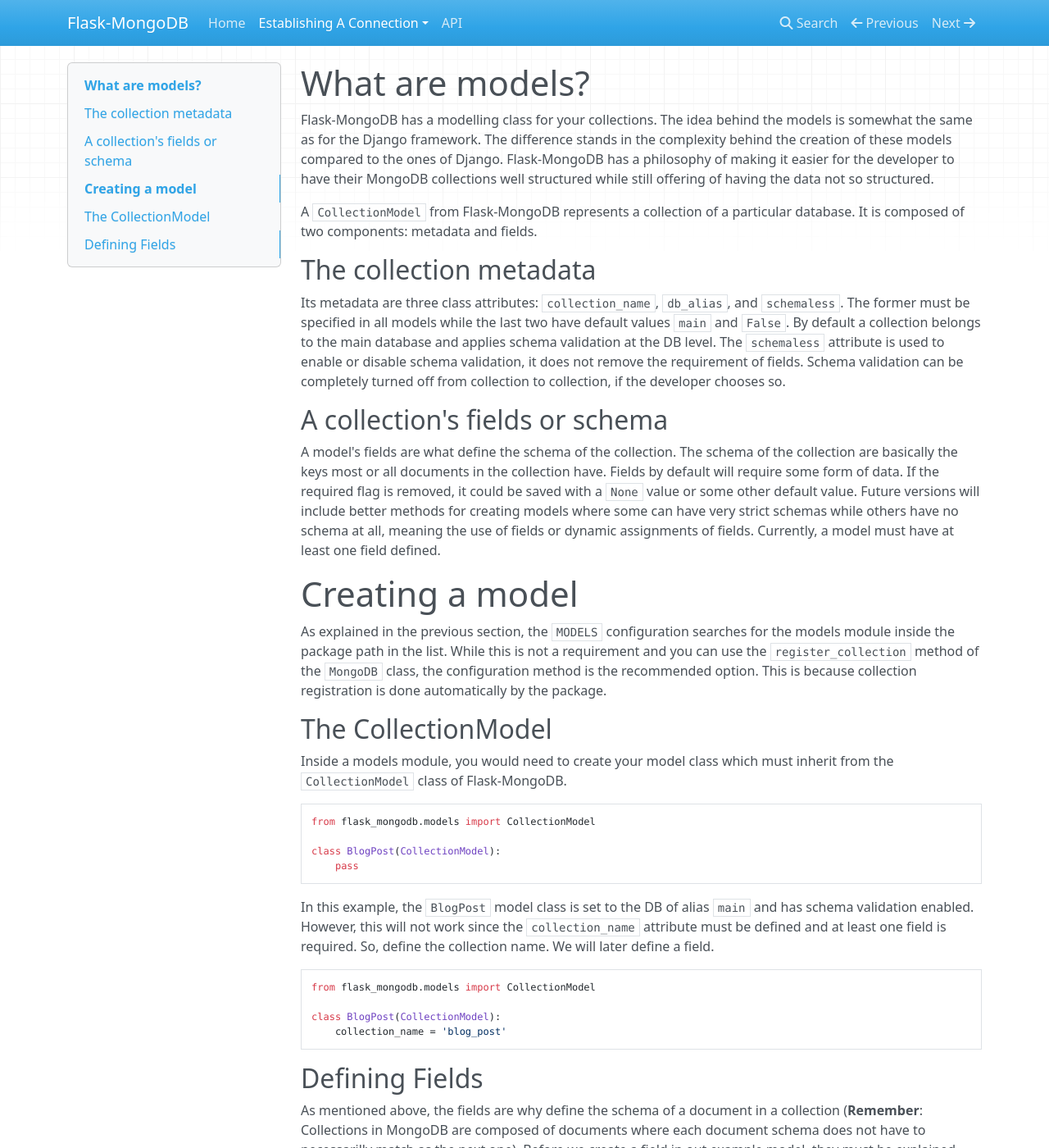
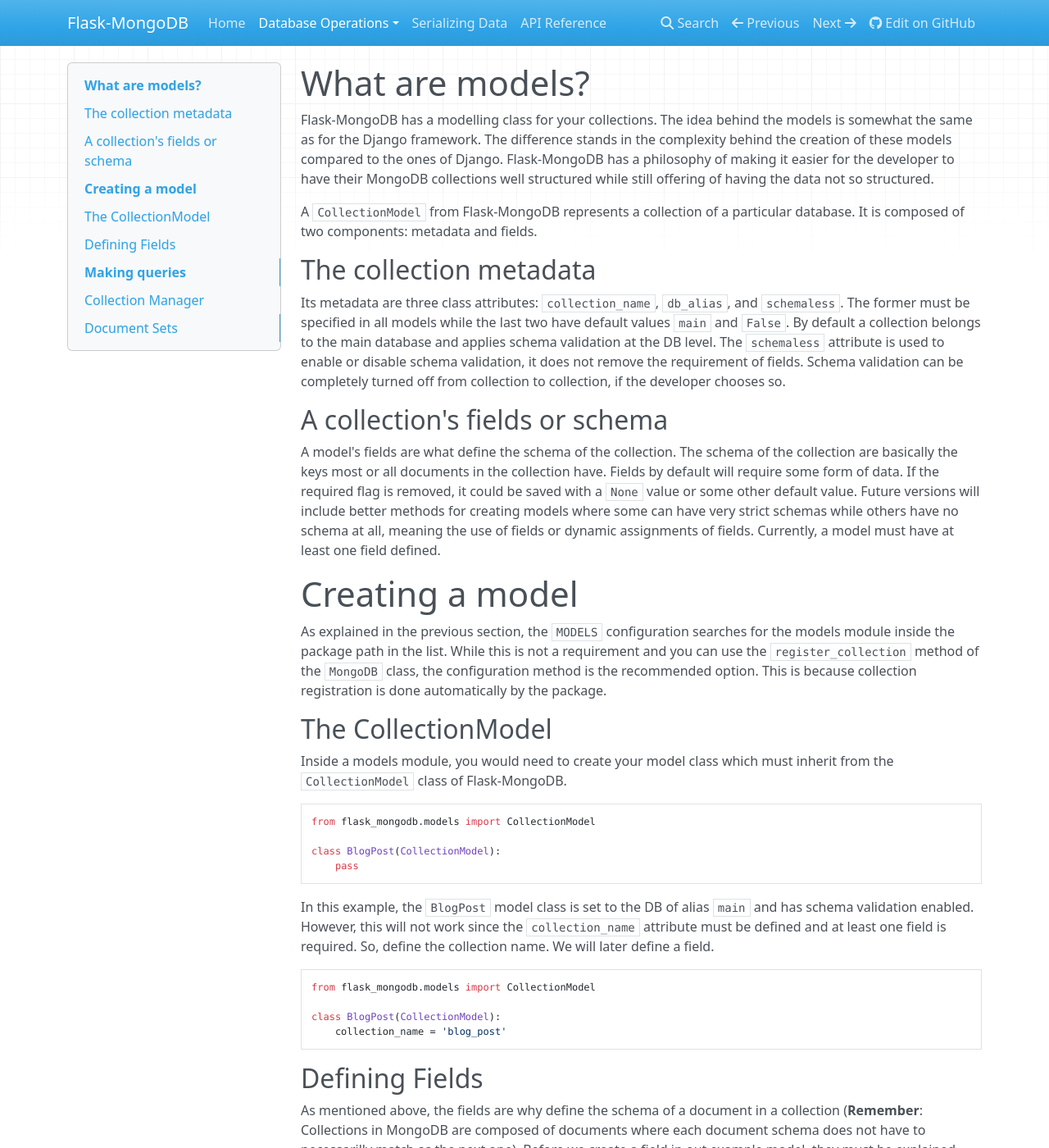
Before and after one commit to juanmanuel96/flask-mongodb, an MkDocs documentation site: the page built from docs/collections.md, in a window 1280 px wide and 1400 px high. Shown: the whole window at 82% size. Built offline with MkDocs 1.6.1, drawn with Linux system fonts in a browser that asks for light colours; nearby versions of some CDN libraries; some of the changed text lies outside the part shown.

Commit message:
More documentation done

````diff
--- a/docs/collections.md
+++ b/docs/collections.md
@@ -52,7 +52,7 @@
 3. `default`: A default value the field will have; can be a callable
 4. `clean_data_func`: A callable that will clean the data before it is returned
 
-For more field specifics, refer to the API section.
+For more field specifics, refer to the API Reference section.
 
 ### Adding a field to the model
 
@@ -68,3 +68,21 @@
 ```
 
 This is all that is required to create a model. Add this model package to the `MODELS` config variable to register the collection.
+
+# Making queries
+
+MongoDB querying system uses JSON to make DB queries. Collection models come with a manager attribute which can run queries. The methods for running queries with the manager have the same name as the Collection instance from pymongo.
+
+## Collection Manager
+
+The `manager` attribute is an instance of the `CollectionManager` class. This class has a single attribute which is the model itself. The collection manager has the task of making every query to the database. As mentioned above, the manager implements the same querying as pymongo but modified to meet the requirements of Flask-MongoDB. The queries are:
+
+- `find`: Returns a document set of copies of the model with the corresponding document values
+- `find_one`: Returns a single model copy with the corresponding document values
+- `insert_one`: Inserts one single document into the collection
+- `update_one`: Updates only one document in the collection, default update type is `$set`
+- `delete_one`: Deletes a single document in the collection
+
+## Document Sets
+
+The `DocumentSet` class is a list like class where it contains copies of the model with the corresponding values from the collection documents. Only the `find` function of the manager returns a document set.
--- /dev/null
+++ b/docs/stylesheet/extra.css
@@ -0,0 +1,19 @@
+.class_attr_list {
+    padding-left: 30px;
+}
+
+.params {
+    font-style: italic;
+}
+
+.py_class {
+    font-size: 16pt;
+    font-weight: bold;
+    font-family: 'Courier New', Courier, monospace;
+}
+
+.class_attr {
+    font-size: 14.5pt;
+    font-weight: bold;
+    font-family: 'Courier New', Courier, monospace;
+}
--- a/mkdocs.yaml
+++ b/mkdocs.yaml
@@ -1,9 +1,22 @@
 site_name: 'Flask-MongoDB'
 site_description: 'A Flask extension for connecting to a MongoDB instance'
+repo_url: https://github.com/juanmanuel96/flask-mongodb
 
 nav:
   - Home : 'index.md'
-  - 'Establishing A Connection':
+  - Database Operations:
     - 'The MongoDB Class': mongo.md
     - Models: collections.md
-  - API: api.md
+  - Serializing Data: serializers.md
+  - API Reference: api.md
+
+# theme:
+#   name: readthedocs
+
+extra_css:
+  - stylesheet/extra.css
+
+plugins:
+  - search
+  - mkdocs-versioning:
+      version: 1.5.0
````
Also changed, not shown: docs/api.md (+61 -0 lines), docs/mongo.md (+0 -4 lines), docs/serializers.md (added, +3 -0 lines).
